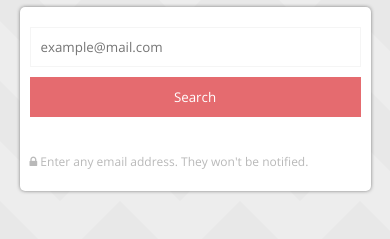
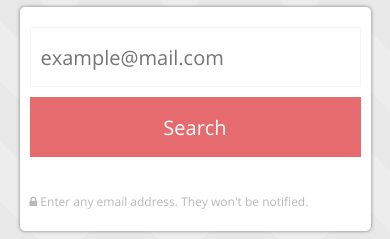
Before and after one commit to steven97cr/ltv-challenge, a plain HTML site: page index.html in a window 390 px wide. Shown: the part 212-451 px from the top of the page. Drawn offline with Linux system fonts and the light colour scheme.

Commit message:
Input and trigger button correction for mobile

```diff
--- a/assets/css/style.css
+++ b/assets/css/style.css
@@ -236,12 +236,14 @@ body{
 
 #searchInputContainer input{
     width: 100%;
-    height: 40px;
+    height: 60px;
+    font-size: 20px;
     margin-bottom: 10px;
 }
 #searchInputContainer button{
     width: 100%;
-    height: 40px;
+    height: 60px;
+    font-size: 20px;
     background-color:#E56B6F;
     color: white;
     margin-bottom: 10px;
@@ -329,12 +331,14 @@ body{
     #searchInputContainer input{
         width: 68%;
         height: 100%;
+        font-size: 16px;
         margin-bottom: 0;
         float: left;
     }
     #searchInputContainer button{
         width: 30%;
         height: 100%;
+        font-size: 16px;
         float: right;
         border: none;
     }
```
